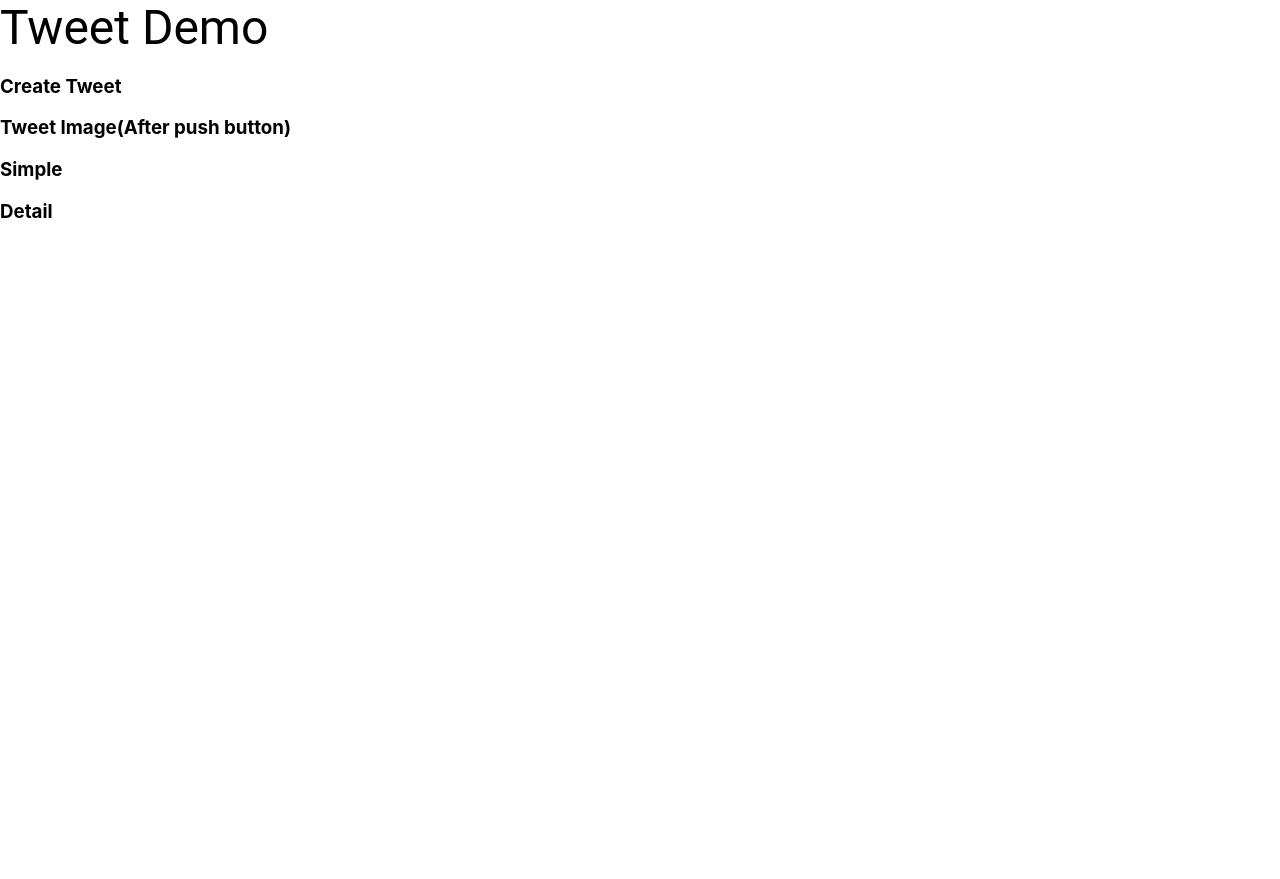
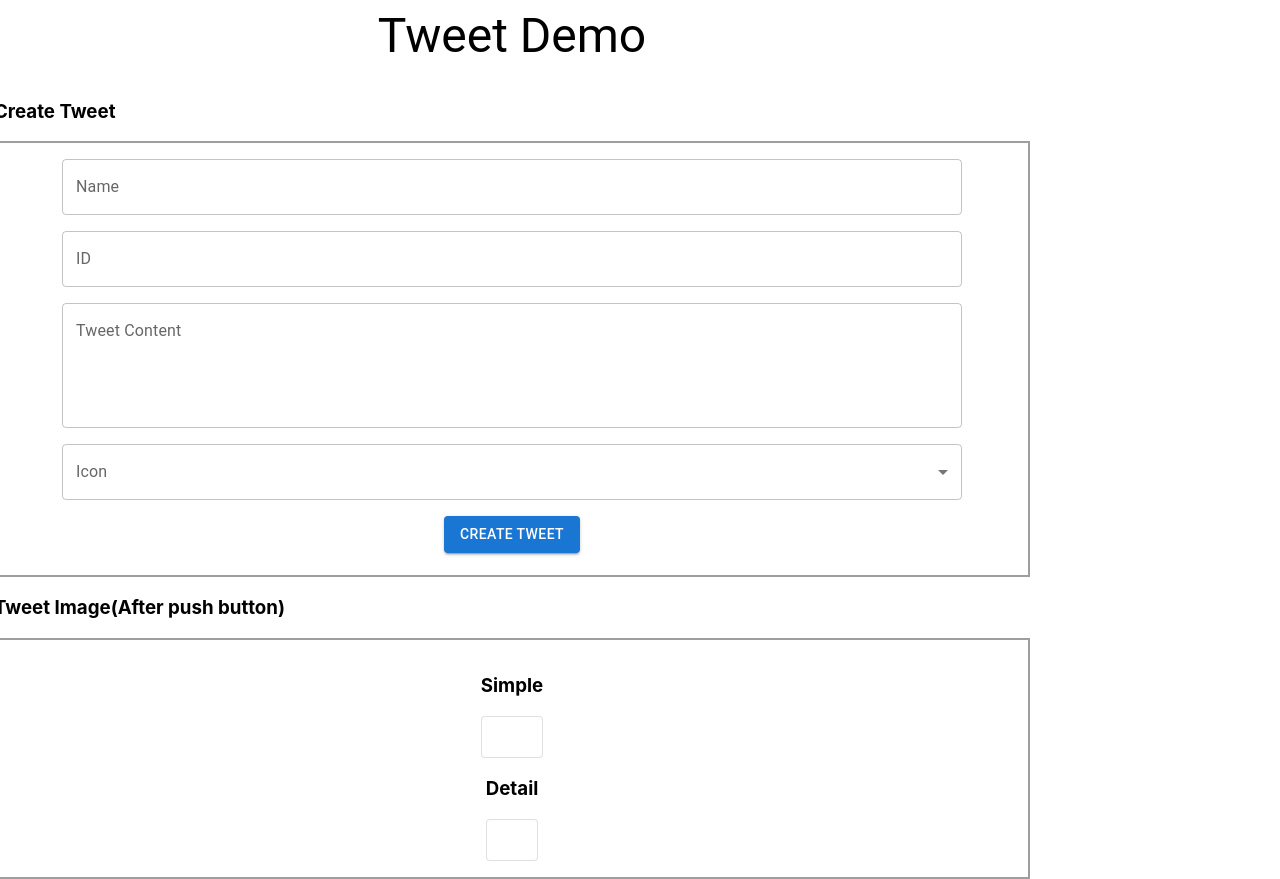
Before and after one commit to m2mt-l/Twitter_Demo, a React (Create React App) app: page / in a window 1280 px wide. Before the commit the page ends 800 px from the top, so only its background shows below. Built offline with nearby package versions, Linux system fonts and the light colour scheme.

Commit message:
set layout

```diff
--- a/src/components/MainPage.tsx
+++ b/src/components/MainPage.tsx
@@ -2,13 +2,24 @@ import React, { FC } from "react";
 import Header from "./Header";
 import TextArea from "./TextArea";
 import TweetImage from "./TweetImage";
+import { styled, Box, Stack } from "@mui/system";
 
 const MainPage: FC = () => {
     return (
         <div>
-            <Header />
-            <TextArea />
-            <TweetImage />
+            <Box
+                sx={{
+                    mt: 1,
+                    display: "flex",
+                    flexDirection: "column",
+                    alignItems: "center",
+                    width: "80%",
+                }}
+            >
+                <Header />
+                <TextArea />
+                <TweetImage />
+            </Box>
         </div>
     );
 };
--- a/src/components/TextArea.tsx
+++ b/src/components/TextArea.tsx
@@ -1,9 +1,49 @@
 import React, { FC } from "react";
+import Box from "@mui/material/Box";
+import TextField from "@mui/material/TextField";
+import Button from "@mui/material/Button";
+import InputLabel from "@mui/material/InputLabel";
+import MenuItem from "@mui/material/MenuItem";
+import FormControl from "@mui/material/FormControl";
+import Select, { SelectChangeEvent } from "@mui/material/Select";
 
 const TextArea: FC = () => {
     return (
         <div>
             <h3>Create Tweet</h3>
+            <Box
+                sx={{
+                    display: "flex",
+                    flexDirection: "column",
+                    alignItems: "center",
+                    width: "1000px",
+                    height: "400px",
+                    gap: 2,
+                    p: 2,
+                    border: 2,
+                    borderColor: "grey.500",
+                }}
+            >
+                <TextField id="Name" label="Name" variant="outlined" sx={{ mx: 1, width: "90%" }} />
+                <TextField id="ID" label="ID" variant="outlined" sx={{ mx: 1, width: "90%" }} />
+                <TextField
+                    id="Tweet Content"
+                    label="Tweet Content"
+                    variant="outlined"
+                    multiline
+                    rows={4}
+                    sx={{ mx: 1, width: "90%" }}
+                />
+                <FormControl sx={{ mx: 1, width: "90%" }}>
+                    <InputLabel id="demo-simple-select-label">Icon</InputLabel>
+                    <Select labelId="demo-simple-select-label" id="demo-simple-select" label="Age">
+                        <MenuItem value={10}>Twitter</MenuItem>
+                        <MenuItem value={20}>Recursion</MenuItem>
+                        <MenuItem value={30}>Original</MenuItem>
+                    </Select>
+                </FormControl>
+                <Button variant="contained">Create Tweet</Button>
+            </Box>
         </div>
     );
 };
--- a/src/components/TweetDetail.tsx
+++ b/src/components/TweetDetail.tsx
@@ -1,9 +1,15 @@
 import React, { FC } from "react";
+import Box from "@mui/material/Box";
+import Card from "@mui/material/Card";
+import CardContent from "@mui/material/CardContent";
 
 const TweetDetail: FC = () => {
     return (
         <div>
             <h3>Detail</h3>
+            <Card variant="outlined">
+                <CardContent sx={{ pb: 0 }}></CardContent>
+            </Card>
         </div>
     );
 };
--- a/src/components/TweetImage.tsx
+++ b/src/components/TweetImage.tsx
@@ -1,13 +1,26 @@
 import React, { FC } from "react";
 import TweetDetail from "./TweetDetail";
 import TweetSimple from "./TweetSimple";
+import Box from "@mui/material/Box";
 
 const TweetImage: FC = () => {
     return (
         <div>
             <h3>Tweet Image(After push button)</h3>
-            <TweetSimple />
-            <TweetDetail />
+            <Box
+                sx={{
+                    display: "flex",
+                    flexDirection: "column",
+                    alignItems: "center",
+                    width: "1000px",
+                    p: 2,
+                    border: 2,
+                    borderColor: "grey.500",
+                }}
+            >
+                <TweetSimple />
+                <TweetDetail />
+            </Box>
         </div>
     );
 };
--- a/src/components/TweetSimple.tsx
+++ b/src/components/TweetSimple.tsx
@@ -1,9 +1,15 @@
 import React, { FC } from "react";
+import Box from "@mui/material/Box";
+import Card from "@mui/material/Card";
+import CardContent from "@mui/material/CardContent";
 
 const TweetSimple: FC = () => {
     return (
         <div>
             <h3>Simple</h3>
+            <Card variant="outlined">
+                <CardContent sx={{ pb: 0 }}></CardContent>
+            </Card>
         </div>
     );
 };
```
